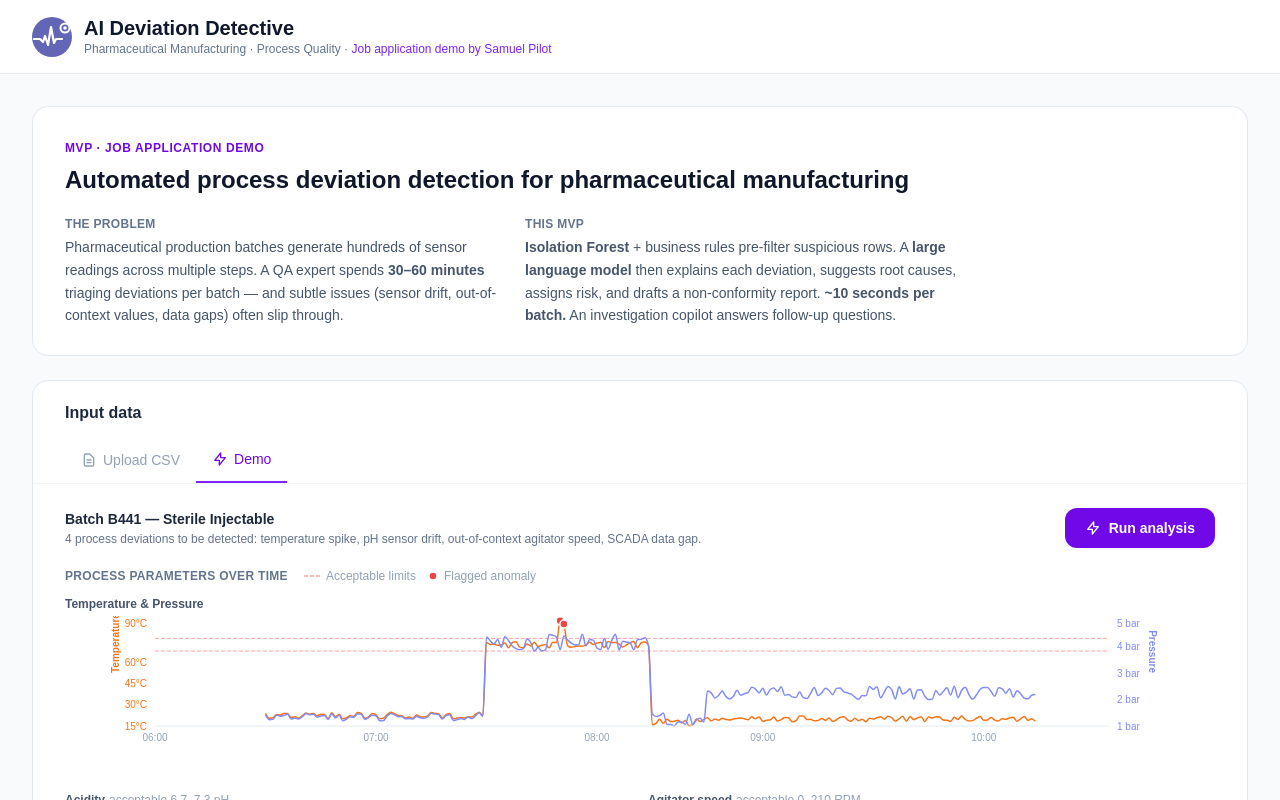
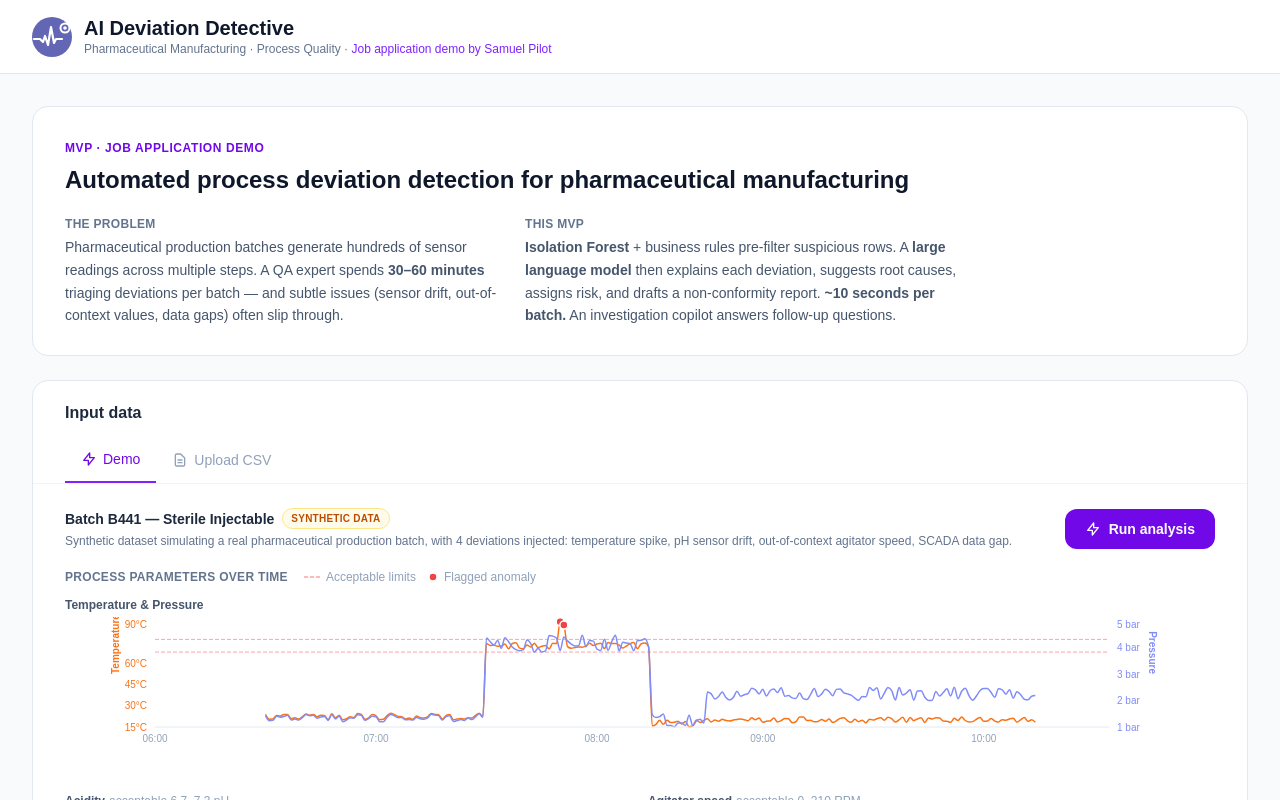
Before and after one commit to samuelpilot86/ai-deviation-detective, a Next.js app: page / in a window 1280 px wide. Shown: the top 800 px of the page. Built offline with nearby package versions, Linux system fonts and the light colour scheme.

Commit message:
Make synthetic-data nature explicit (badge + reworded description); swap tab order to show Demo first

```diff
--- a/app/page.tsx
+++ b/app/page.tsx
@@ -14,7 +14,7 @@ const DEMO_SCENARIOS = [
   {
     id: "B441",
     label: "Batch B441 — Sterile Injectable",
-    description: "4 process deviations to be detected: temperature spike, pH sensor drift, out-of-context agitator speed, SCADA data gap.",
+    description: "Synthetic dataset simulating a real pharmaceutical production batch, with 4 deviations injected: temperature spike, pH sensor drift, out-of-context agitator speed, SCADA data gap.",
     file: "/demo_batch_B441.csv",
     filename: "batch_log_B441.csv",
   },
@@ -123,7 +123,7 @@ export default function Home() {
 
           {/* Tabs */}
           <div className="flex border-b border-slate-100 px-8 mt-2">
-            {(["csv", "demo"] as Tab[]).map(t => (
+            {(["demo", "csv"] as Tab[]).map(t => (
               <button
                 key={t}
                 onClick={() => setTab(t)}
@@ -151,8 +151,13 @@ export default function Home() {
                   <div key={s.id} className="flex flex-col gap-5">
                     <div className="flex items-center justify-between gap-4 flex-wrap">
                       <div>
-                        <p className="text-sm font-semibold text-slate-800">{s.label}</p>
-                        <p className="text-xs text-slate-500 mt-0.5">{s.description}</p>
+                        <div className="flex items-center gap-2">
+                          <p className="text-sm font-semibold text-slate-800">{s.label}</p>
+                          <span className="px-2 py-0.5 rounded-full bg-amber-50 text-amber-700 border border-amber-200 text-[10px] font-semibold uppercase tracking-wide">
+                            Synthetic data
+                          </span>
+                        </div>
+                        <p className="text-xs text-slate-500 mt-1">{s.description}</p>
                       </div>
                       <button
                         onClick={() => runDemo(s)}
```
